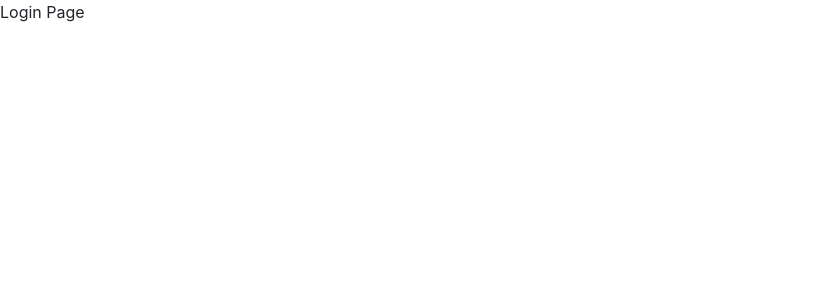
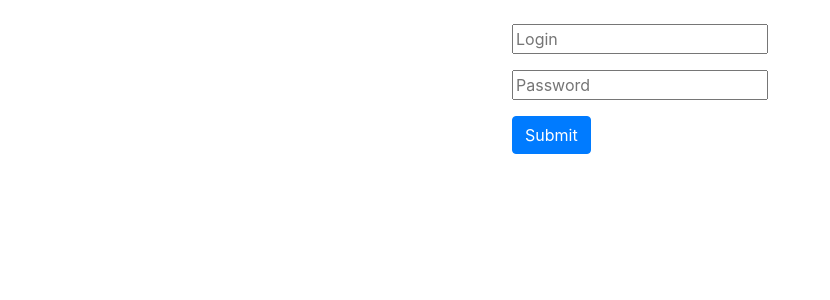
Before and after one commit to lehh/front-react, a React app: page / in a window 1280 px wide. Shown: the top 300 px of the page, without its empty margins (0-830 px from the left). Built offline with nearby package versions, Linux system fonts and the light colour scheme.

Commit message:
Implemented login flow

```diff
--- a/src/App.tsx
+++ b/src/App.tsx
@@ -4,11 +4,15 @@ import Home from './pages/Home';
 import Login from './pages/Login';
 
 const App: React.FC = () => {
-  const { user } = useLoggedInUser();
+  const { user, logIn } = useLoggedInUser();
+
+  const logInUser = (user: string) => {
+    logIn(user);
+  };
 
   if (user) return <Home />;
 
-  return <Login />;
+  return <Login onSuccessfulLogin={logInUser} />;
 };
 
 export default App;
--- a/src/pages/Login.tsx
+++ b/src/pages/Login.tsx
@@ -1,7 +1,74 @@
-import React from 'react';
+import React, { useState } from 'react';
+import { logIn as logInRequest } from '../requests/user';
 
-const Login: React.FC = () => {
-  return <div>Login Page</div>;
+import Container from 'react-bootstrap/Container';
+import Button from 'react-bootstrap/Button';
+import Alert from 'react-bootstrap/Alert';
+import Row from 'react-bootstrap/Row';
+
+type LoginProps = {
+  onSuccessfulLogin(arg0: string): void;
+};
+
+// eslint-disable-next-line @typescript-eslint/explicit-module-boundary-types
+const Login = (props: LoginProps) => {
+  const [password, setPassword] = useState('');
+  const [user, setUser] = useState('');
+  const [error, setError] = useState();
+
+  const tryLogIn = async () => {
+    // Didn't do validations for simplicity
+
+    logInRequest(user, password)
+      .then((result) => {
+        setError(undefined);
+        props.onSuccessfulLogin(result.login);
+      })
+      .catch((error) => {
+        setError(error);
+      });
+  };
+
+  return (
+    <Container className="justify-content-center p-4 d-flex">
+      <form
+        id="login-form"
+        className="form-horizontal"
+        onSubmit={(event) => {
+          event.preventDefault();
+          tryLogIn();
+        }}
+      >
+        <Row>
+          <Alert variant="danger" hidden={!error}>
+            {error}
+          </Alert>
+        </Row>
+
+        <Row className="form-group">
+          <input
+            type="text"
+            placeholder="Login"
+            value={user}
+            onChange={(event) => setUser(event.target.value)}
+          ></input>
+        </Row>
+
+        <Row className="form-group">
+          <input
+            type="password"
+            placeholder="Password"
+            value={password}
+            onChange={(event) => setPassword(event.target.value)}
+          ></input>
+        </Row>
+
+        <Row className="form-group pull-right">
+          <Button type="submit">Submit</Button>
+        </Row>
+      </form>
+    </Container>
+  );
 };
 
 export default Login;
--- /dev/null
+++ b/src/requests/base.ts
@@ -0,0 +1,28 @@
+type Body = { query: string; variables: Record<string, unknown> };
+type ResponseData = {
+  [key: string]: unknown
+}
+
+export const sendRequest = (body: Body): Promise<ResponseData> => {
+  return new Promise((resolve, reject) => {
+    fetch(process.env.API_URL || '', {
+      method: 'POST',
+      headers: {
+        'Content-Type': 'application/json',
+      },
+      body: JSON.stringify(body),
+    })
+      .then(async (response) => {
+        const { data, errors } = await response.json();
+
+        if (errors) {
+          reject(errors[0].message);
+        }
+
+        resolve(data);
+      })
+      .catch(() => {
+        reject("Couldn't process your request. Please, try again later");
+      });
+  });
+};
--- /dev/null
+++ b/src/requests/user.ts
@@ -0,0 +1,31 @@
+import { sendRequest } from './base';
+
+type logInResult = {
+  login: string;
+};
+
+const loginMutation = () => {
+  return `mutation ($login: String!, $password: String!){
+    login(login: $login, password: $password)
+  }`;
+};
+
+export const logIn = (login: string, password: string): Promise<logInResult> => {
+  return new Promise(async (resolve, reject) => {
+    const body = {
+      query: loginMutation(),
+      variables: {
+        login,
+        password,
+      },
+    };
+
+    sendRequest(body)
+      .then((data) => {
+        resolve(data as logInResult);
+      })
+      .catch((errorMessage) => {
+        reject(errorMessage);
+      });
+  });
+};
```
